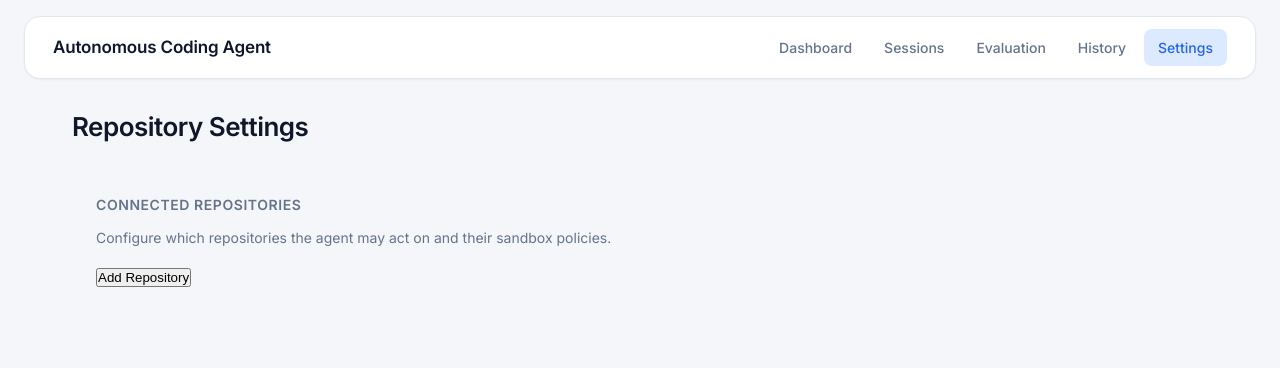
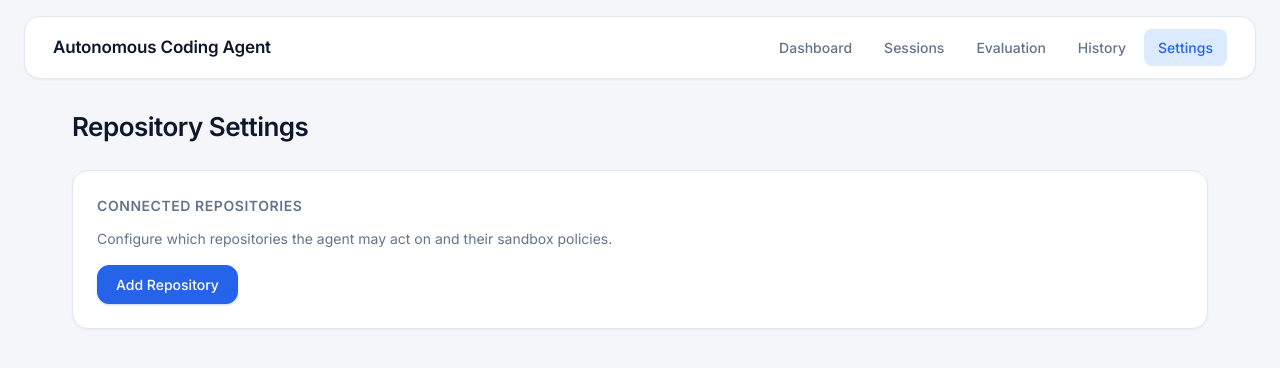
Before and after one commit to AdnanRaza88/autonomous-coding-agent, a React (Vite) app in the folder frontend/: page /settings in a window 1280 px wide. Shown: the top 368 px of the page. Built offline with nearby package versions, Linux system fonts and the light colour scheme.

Commit message:
Use card and btn on Settings page

```diff
--- a/frontend/src/pages/Settings.tsx
+++ b/frontend/src/pages/Settings.tsx
@@ -2,12 +2,12 @@ function Settings() {
   return (
     <div>
       <h1 className="page-title">Repository Settings</h1>
-      <div className="glass-card" style={{ padding: 24 }}>
+      <div className="card" style={{ padding: 24 }}>
         <h2 className="section-title">Connected Repositories</h2>
         <p style={{ fontSize: 14, color: "var(--text-secondary)", marginBottom: 16 }}>
           Configure which repositories the agent may act on and their sandbox policies.
         </p>
-        <button className="soft-button primary">Add Repository</button>
+        <button className="btn btn-primary">Add Repository</button>
       </div>
     </div>
   );
```
